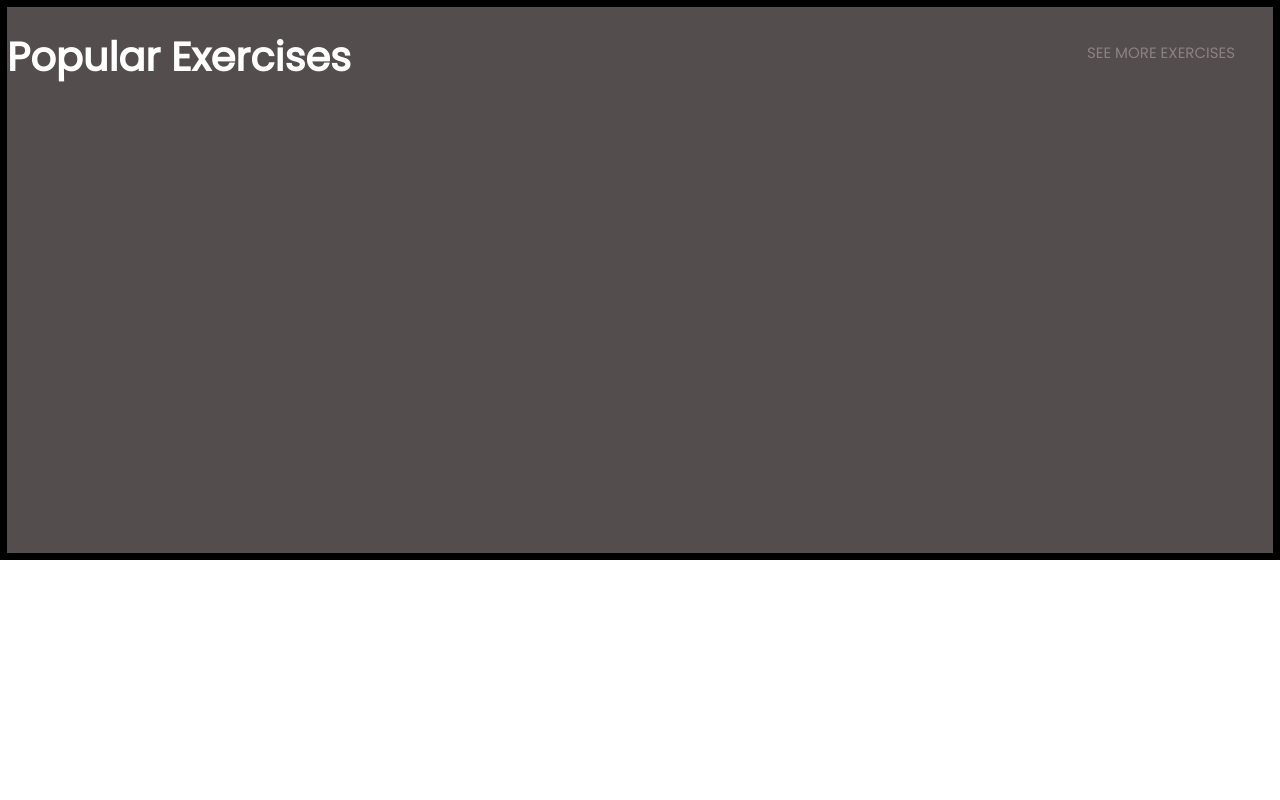
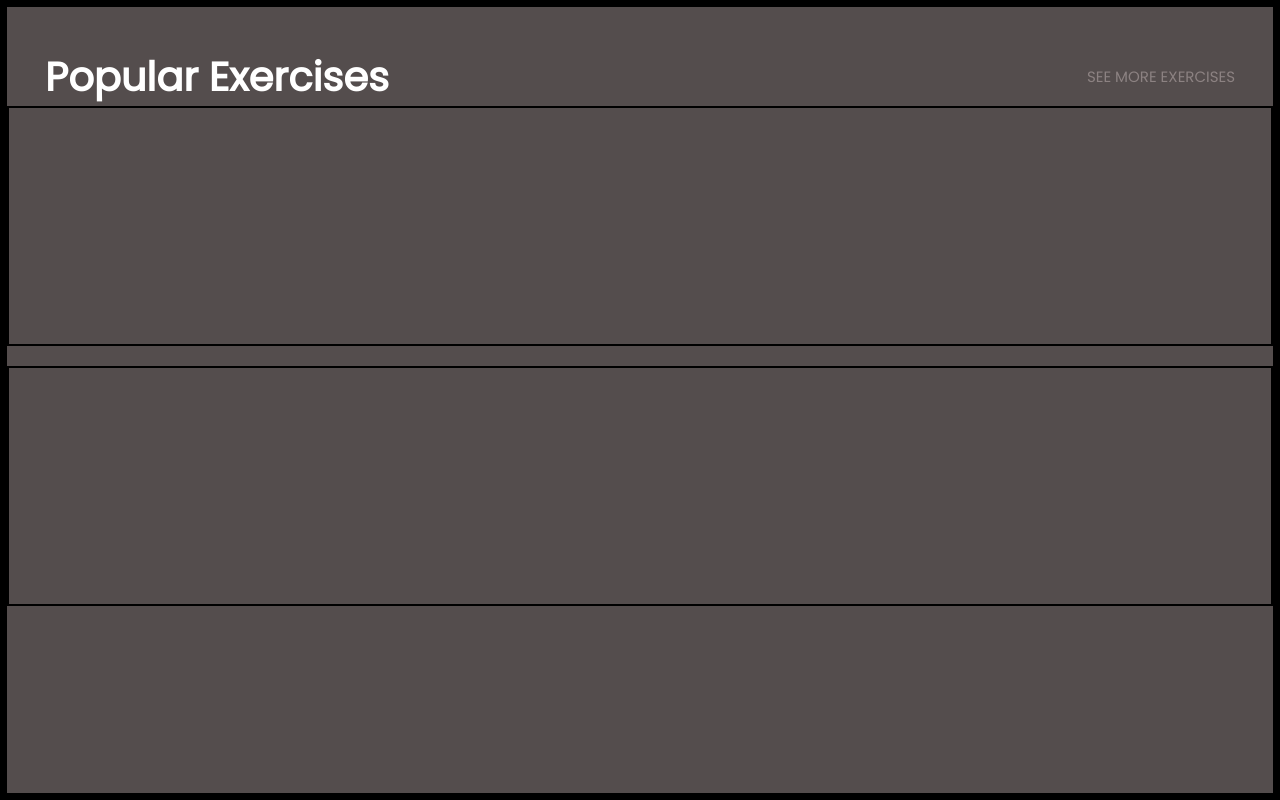
Before and after one commit to Eyal-donut/html_css_recap_group7, a plain HTML site: page index.html in a window 1280 px wide. Drawn offline with Linux system fonts and the light colour scheme.

Commit message:
section1

```diff
--- a/index.html
+++ b/index.html
@@ -15,10 +15,14 @@
             <h1>Popular Exercises</h1>
             <p>SEE MORE EXERCISES</p>
         </div>
-        <div class="flex-box"></div>
+        <div class="flex-images">
+            <div class="img1"></div>
+            <div class="img2"></div>
+            <div class="img3"></div>
+        </div>
         <div class="flex-text"></div>
         <div class="flex-box"></div>
-        <div class="flex-text"></div>
+        <div class="flex-images"></div>
     </section>
 </body>
 </html>
--- a/style.css
+++ b/style.css
@@ -1,5 +1,5 @@
 .section1 {
-    height: 70vh;
+    height: 100vh;
     background-color: #544d4d;
     border: 7px solid black;
 }
@@ -13,7 +13,12 @@
 }
 
 .head-text h1 {
+    height: 40%;
+    margin: 0;
+    padding: 0;
     position: absolute;
+    left: 3%;
+    bottom: 0;
     font-size: 4rem;
     color:  #ffffff;
 }
@@ -25,3 +30,10 @@
     font-size: 1.5rem;
     color: #8c8282
 }
+
+.flex-images {
+    display: flex;
+    margin-top: 2rem;
+    height: 30vh;
+    border: 2px black solid;
+}
```
